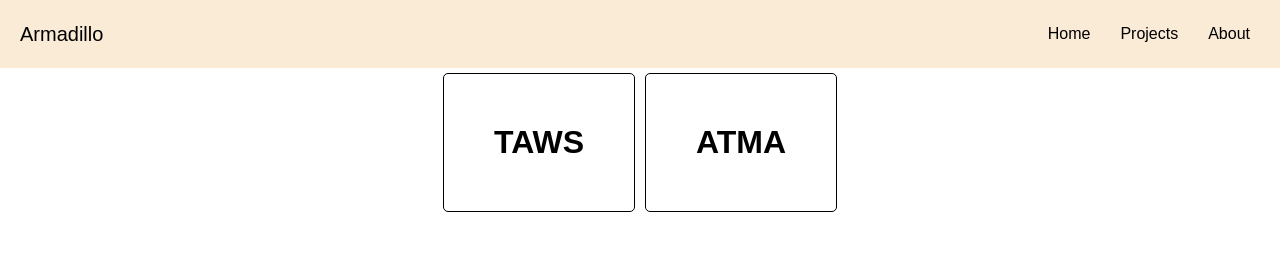
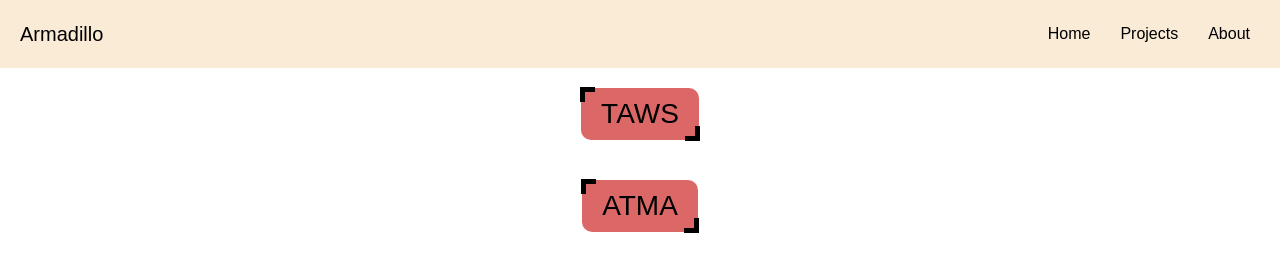
Before and after one commit to TeamArmadilloOrg/teamWebsite, a website: page source/pages/projects/projects.html in a window 1280 px wide. Drawn offline with Linux system fonts and the light colour scheme.

Commit message:
:turtle:[TAWS-11] test commit with git hook
added new styling as well

```diff
--- a/source/pages/projects/projects.html
+++ b/source/pages/projects/projects.html
@@ -3,7 +3,7 @@
 <head>
 	<meta charset="UTF-8">
 	<meta name="viewport" content="width=device-width, initial-scale=1.0">
-	<link rel="stylesheet" type="text/css" href="./styles/projects.css">
+	<link rel="stylesheet" type="text/css" href="./styles/projects.min.css">
 	<link rel="stylesheet" type="text/css" href="../../styles/style.css">
 	<title>Projects</title>
 </head>
@@ -18,12 +18,8 @@
 		</ul>
 	</nav>
 	<div class="projects-overview">
-		<div class="project">
-			<h1>TAWS</h1>
-		</div>
-		<div class="project">
-			<h1>ATMA</h1>
-		</div>
+		<span class="project">TAWS</span>
+		<span class="project">ATMA</span>
 	</div>
 </body>
 </html>
--- /dev/null
+++ b/source/pages/projects/styles/projects.scss
@@ -0,0 +1,51 @@
+.projects-overview {
+	display: flex;
+	justify-content: center;
+	align-items: center;
+	flex-direction: column;
+}
+
+.project {
+	cursor: pointer;
+	position: relative;
+	padding: 10px 20px;
+	margin: 20px;
+	background: rgba(202, 25, 25, 0.658);
+	font-size: 28px;
+	border-top-right-radius: 10px;
+	border-bottom-left-radius: 10px;
+	transition: all 1s;
+	&:after,
+	&:before {
+		content: " ";
+		width: 10px;
+		height: 10px;
+		position: absolute;
+		border: 0px solid #fff;
+		transition: all 1s;
+	}
+	&:after {
+		top: -1px;
+		left: -1px;
+		border-top: 5px solid black;
+		border-left: 5px solid black;
+	}
+	&:before {
+		bottom: -1px;
+		right: -1px;
+		border-bottom: 5px solid black;
+		border-right: 5px solid black;
+	}
+	&:hover {
+		border-top-right-radius: 0px;
+		border-bottom-left-radius: 0px;
+		// background:rgba(0,0,0,.5);
+		// color:white;
+		&:before,
+		&:after {
+			width: 100%;
+			height: 100%;
+			// border-color:white;
+		}
+	}
+}
```
Also changed, not shown: source/pages/projects/styles/projects.css (deleted), source/pages/projects/styles/projects.min.css (added), 2 other files.
